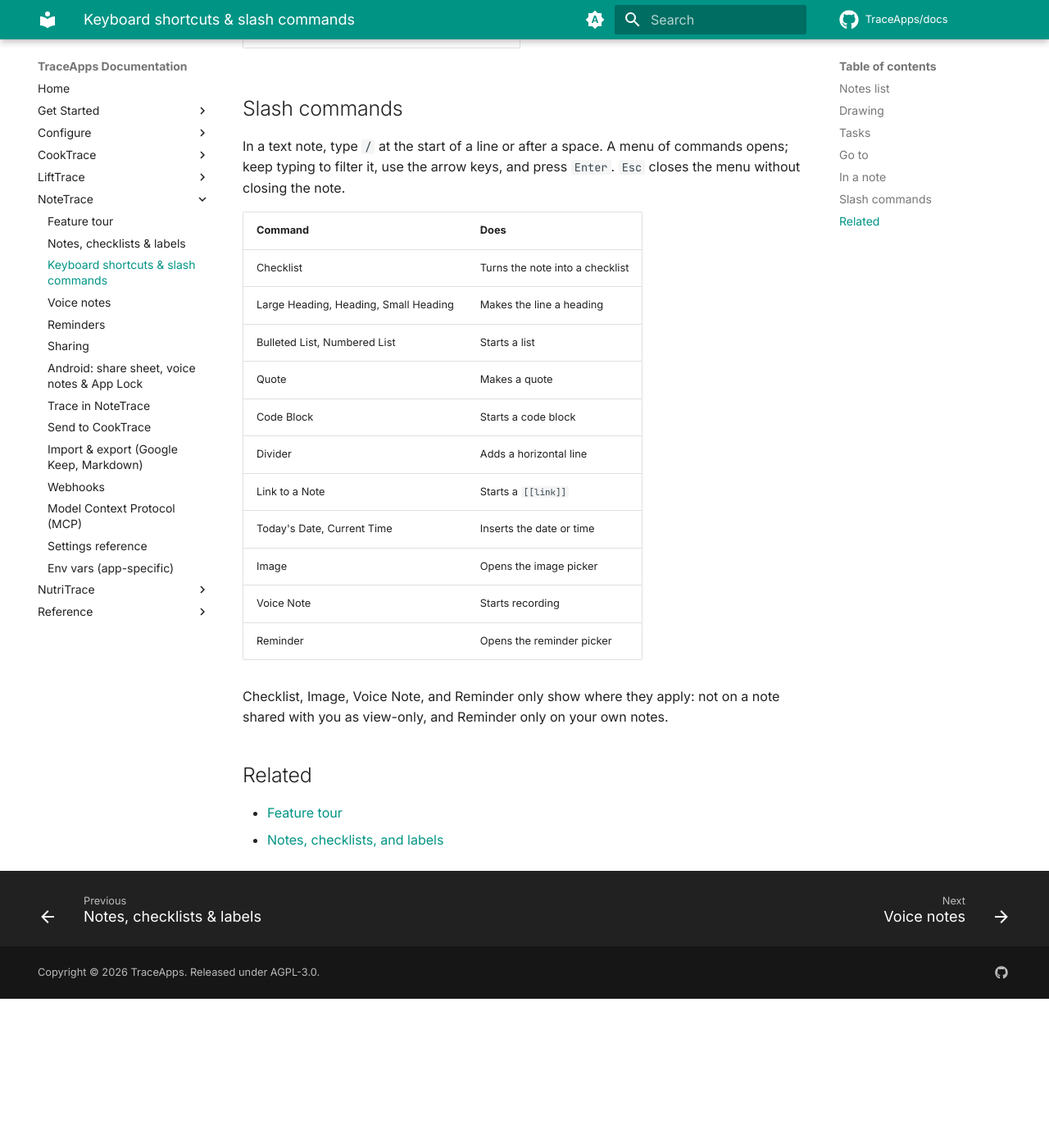
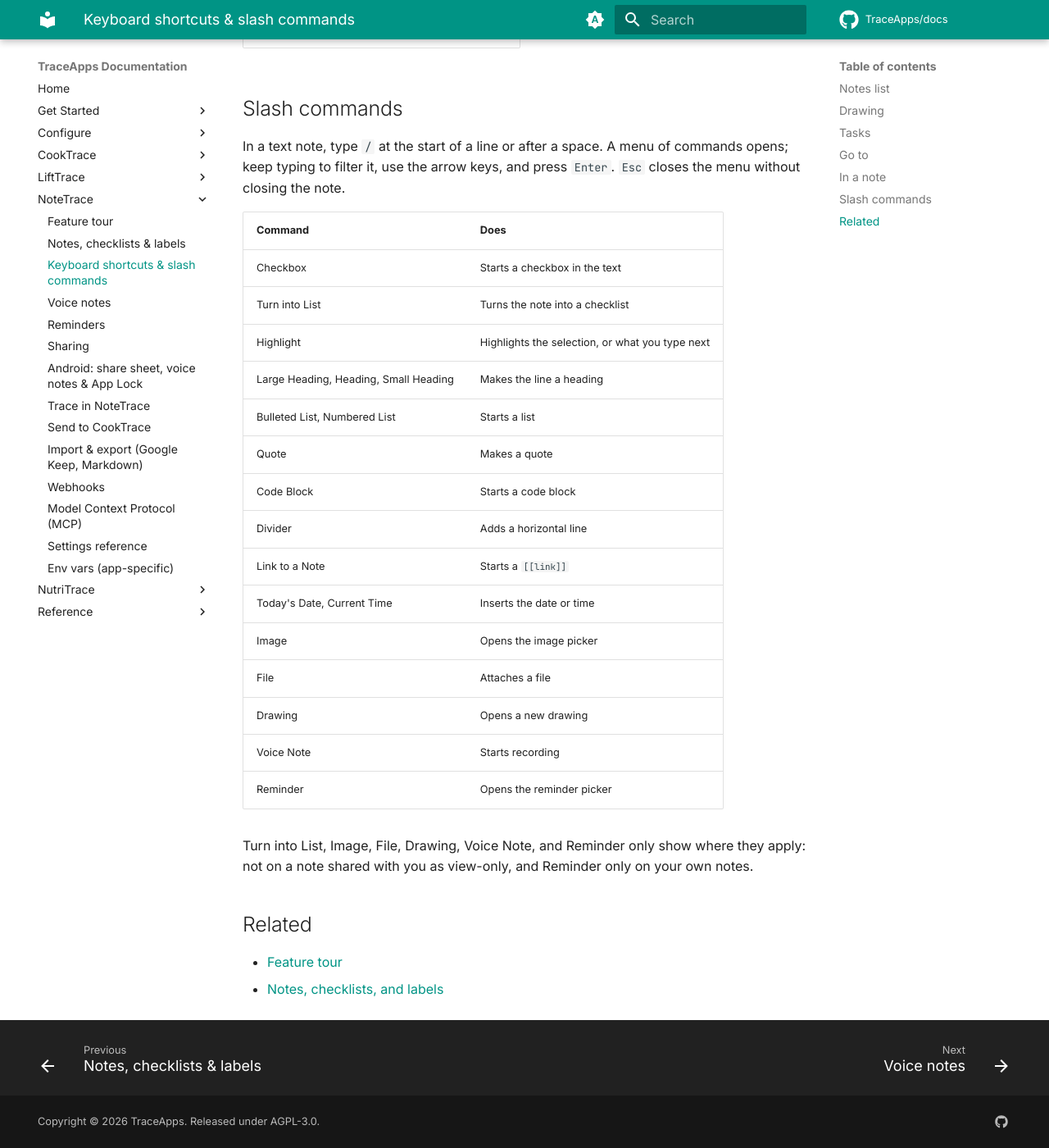
Before and after one commit to TraceApps/docs, an MkDocs documentation site: the page built from docs/notetrace/shortcuts.md, in a window 1280 px wide and 1400 px high, scrolled down 3011 px. Shown: the whole window at 82% size. Built offline with MkDocs 1.6.1 and Material for MkDocs 9.7.7, drawn with Linux system fonts in a browser that asks for light colours; comment, search, counter and statistics services are not loaded; before the commit the page ends 4229 px from its top, so only the background shows below that.

Commit message:
NoteTrace: checkboxes, highlight, Apple Notes and OneNote

```diff
--- a/docs/notetrace/shortcuts.md
+++ b/docs/notetrace/shortcuts.md
@@ -80,7 +80,9 @@ In a text note, type `/` at the start of a line or after a space. A menu of comm
 
 | Command | Does |
 |---|---|
-| Checklist | Turns the note into a checklist |
+| Checkbox | Starts a checkbox in the text |
+| Turn into List | Turns the note into a checklist |
+| Highlight | Highlights the selection, or what you type next |
 | Large Heading, Heading, Small Heading | Makes the line a heading |
 | Bulleted List, Numbered List | Starts a list |
 | Quote | Makes a quote |
@@ -89,10 +91,12 @@ In a text note, type `/` at the start of a line or after a space. A menu of comm
 | Link to a Note | Starts a `[[link]]` |
 | Today's Date, Current Time | Inserts the date or time |
 | Image | Opens the image picker |
+| File | Attaches a file |
+| Drawing | Opens a new drawing |
 | Voice Note | Starts recording |
 | Reminder | Opens the reminder picker |
 
-Checklist, Image, Voice Note, and Reminder only show where they apply: not on a note shared with you as view-only, and Reminder only on your own notes.
+Turn into List, Image, File, Drawing, Voice Note, and Reminder only show where they apply: not on a note shared with you as view-only, and Reminder only on your own notes.
 
 ## Related
 
```
Also changed, not shown: docs/notetrace/features.md (+6 -2 lines), docs/notetrace/import-export.md (+11 -0 lines).
